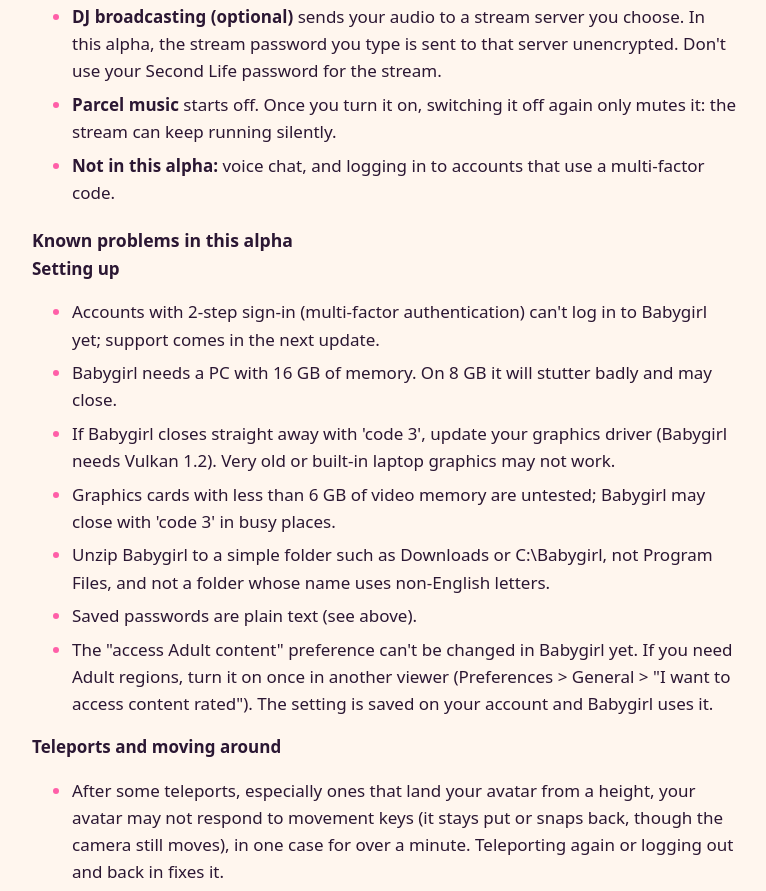
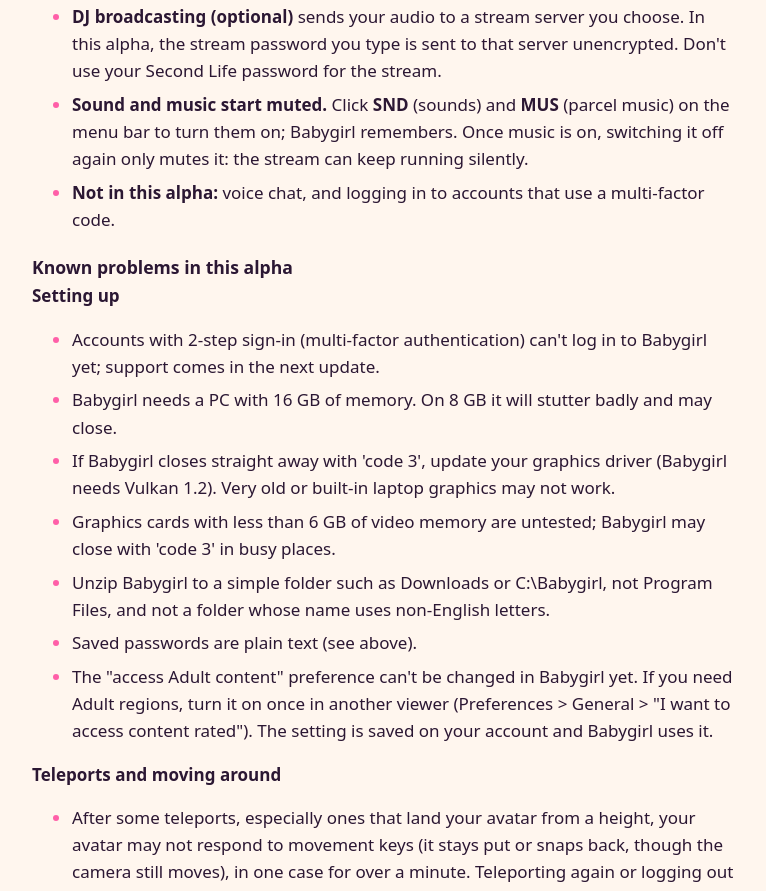
Before and after one commit to Yeuph/babygirlviewer.com, a plain HTML site: page download-zip.html in a window 1280 px wide. Shown: the part 1211-2102 px from the top of the page, without its empty margins (256-1022 px from the left). Drawn offline with Linux system fonts and the light colour scheme.

Commit message:
Site v0.7.1: download pages say sound and music start muted, and how to turn them on (SND / MUS on the menu bar)
Yeuph asked 11-13 06:28 for sound + music on by default in the alpha. The default lives in the viewer code
(PanelState.hs, owner directive 08-16 for the test machines), so it changes in the next alpha build; this
release keeps the verified kit and tells testers the one-click fix.

Co-Authored-By: Claude Opus 5.5 <noreply@anthropic.com>
Claude-Session: https://claude.ai/code/session_01HGY7ouWWeAn5vP8zgmJeV2

```diff
--- a/download-zip.html
+++ b/download-zip.html
@@ -63,8 +63,9 @@
     <li><strong>DJ broadcasting (optional)</strong> sends your audio to a stream server you choose. In this alpha, the
       stream password you type is sent to that server unencrypted. Don't use your Second Life password for the
       stream.</li>
-    <li><strong>Parcel music</strong> starts off. Once you turn it on, switching it off again only mutes it: the stream
-      can keep running silently.</li>
+    <li><strong>Sound and music start muted.</strong> Click <strong>SND</strong> (sounds) and <strong>MUS</strong>
+      (parcel music) on the menu bar to turn them on; Babygirl remembers. Once music is on, switching it off again only
+      mutes it: the stream can keep running silently.</li>
     <li><strong>Not in this alpha:</strong> voice chat, and logging in to accounts that use a multi-factor code.</li>
   </ul>
 
```
Also changed, not shown: download.html (+3 -2 lines).
